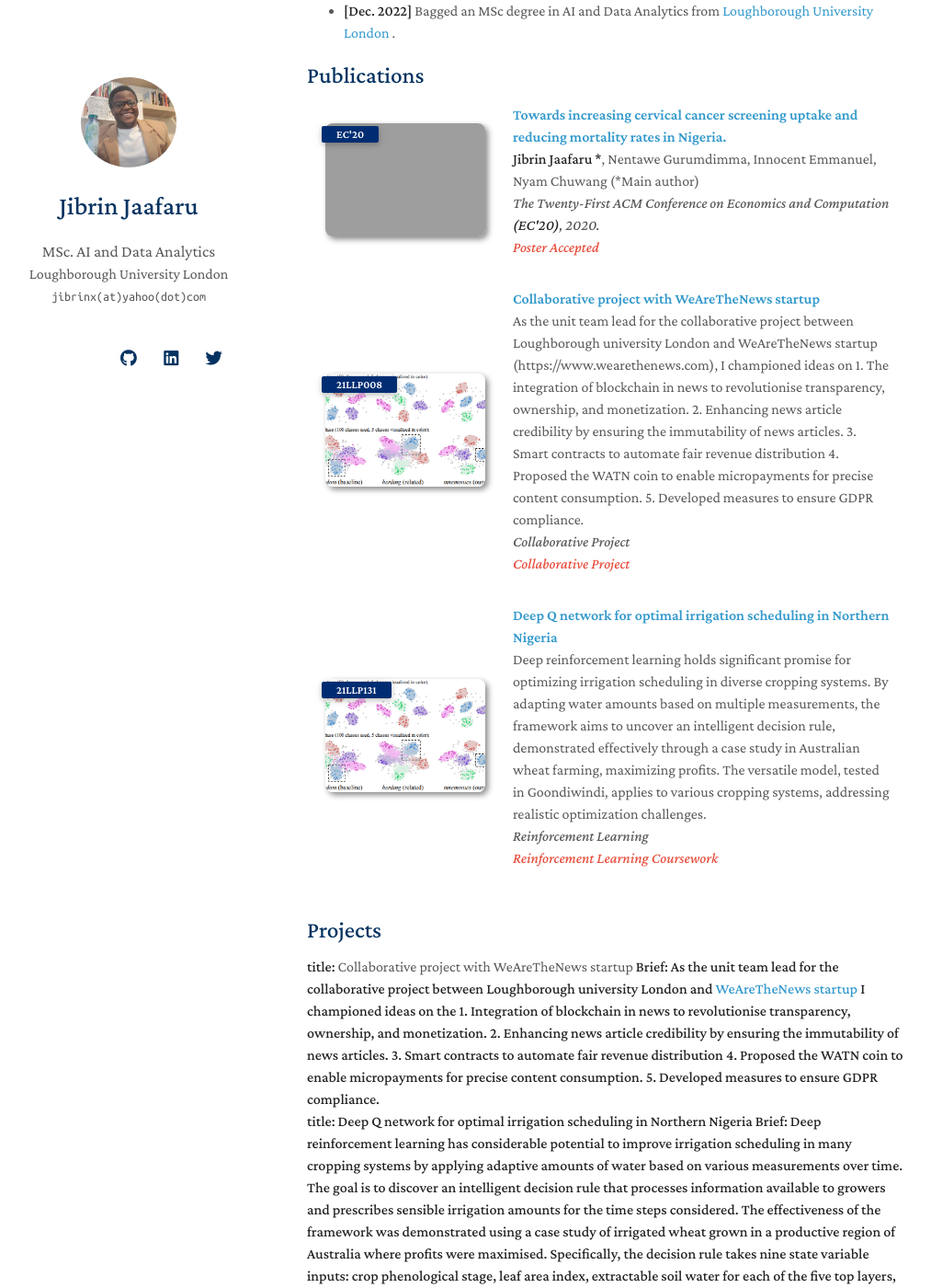
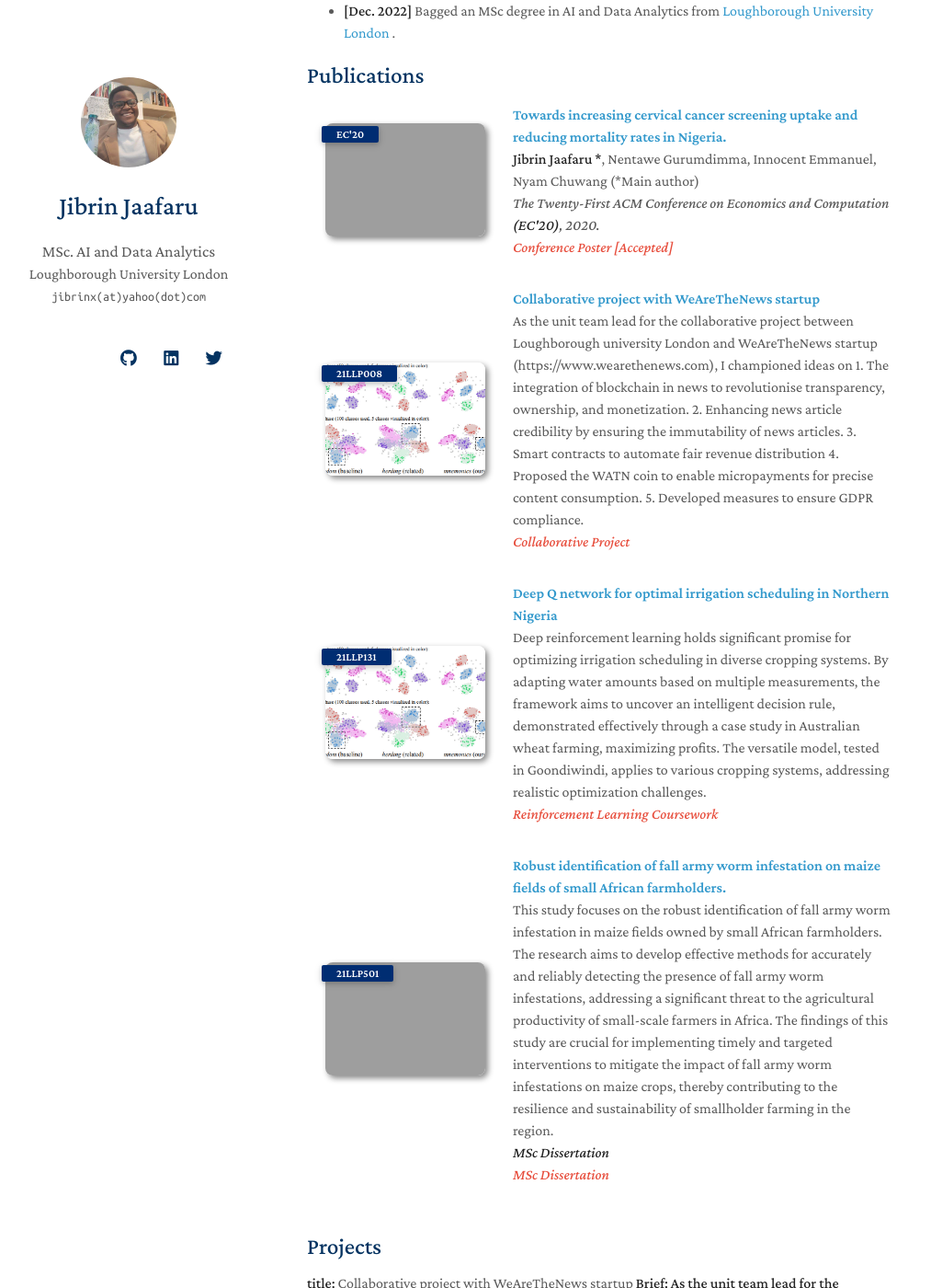
Before and after one commit to jibrinx/jibrinx.github.io, a Jekyll site: the page built from index.md, in a window 1280 px wide and 1400 px high, scrolled down 980 px. Shown: the whole window at 92% size, without its empty margins (136-1149 px from the left). Built offline with Jekyll 4.4.1, drawn with Linux system fonts in a browser that asks for light colours; nearby versions of some CDN libraries; a style sheet for code colours, icons or effects is not loaded; grey boxes are pictures that could not be loaded.

Commit message:
Update publications.yml

```diff
--- a/_data/publications.yml
+++ b/_data/publications.yml
@@ -9,12 +9,12 @@ main:
     # code: https://github.com/jibrinx/ContinualLearning
     # bibtex: https://bib.yliu.me/MICCAI23.txt
     image: ./assets/img/Towards increas 0.png
-    notes: Poster Accepted
+    notes: Conference Poster [Accepted]
 
   - title: "Collaborative project with WeAreTheNews startup"
     authors: As the unit team lead for the collaborative project between Loughborough university London and WeAreTheNews startup (https://www.wearethenews.com), I championed ideas on 1. The integration of blockchain in news to revolutionise transparency, ownership, and monetization. 2. Enhancing news article credibility by ensuring the immutability of news articles. 3. Smart contracts to automate fair revenue distribution 4. Proposed the WATN coin to enable micropayments for precise content consumption. 5. Developed measures to ensure GDPR compliance.
     conference_short: 21LLP008
-    conference: Collaborative Project
+    #conference: Collaborative Project
     # conference: IEEE/CVF Conference on Computer Vision and Pattern Recognition <strong>(CVPR)</strong>, 2020.
     # pdf: https://arxiv.org/pdf/2002.10211.pdf
     # code: https://github.com/yaoyao-liu/class-incremental-learning/tree/main/mnemonics-training
@@ -26,10 +26,22 @@ main:
   - title: "Deep Q network for optimal irrigation scheduling in Northern Nigeria"
     authors: "Deep reinforcement learning holds significant promise for optimizing irrigation scheduling in diverse cropping systems. By adapting water amounts based on multiple measurements, the framework aims to uncover an intelligent decision rule, demonstrated effectively through a case study in Australian wheat farming, maximizing profits. The versatile model, tested in Goondiwindi, applies to various cropping systems, addressing realistic optimization challenges."    # conference_short: CVPR
     conference_short: 21LLP131
-    conference: Reinforcement Learning
+    #conference: Reinforcement Learning
     # pdf: https://arxiv.org/pdf/2002.10211.pdf
     # code: https://github.com/yaoyao-liu/class-incremental-learning/tree/main/mnemonics-training
     # page: https://class-il.mpi-inf.mpg.de/mnemonics/
     # bibtex: https://class-il.mpi-inf.mpg.de/mnemonics/
     notes: Reinforcement Learning Coursework
     image: ./assets/img/teaser_example.png
+
+
+
+  - title: Robust identification of fall army worm infestation on maize fields of small African farmholders.
+    authors: This study focuses on the robust identification of fall army worm infestation in maize fields owned by small African farmholders. The research aims to develop effective methods for accurately and reliably detecting the presence of fall army worm infestations, addressing a significant threat to the agricultural productivity of small-scale farmers in Africa. The findings of this study are crucial for implementing timely and targeted interventions to mitigate the impact of fall army worm infestations on maize crops, thereby contributing to the resilience and sustainability of smallholder farming in the region.
+    conference_short: 21LLP501
+    conference: <strong>MSc Dissertation</strong>
+    # pdf: https://drive.google.com/file/d/12jqyUomRVPk0SsdlIJQ6hy_By348fajR/view
+    # code: https://github.com/jibrinx/ContinualLearning
+    # bibtex: https://bib.yliu.me/MICCAI23.txt
+    image: ./assets/img/Towards increas 0.png
+    notes: MSc Dissertation
```
